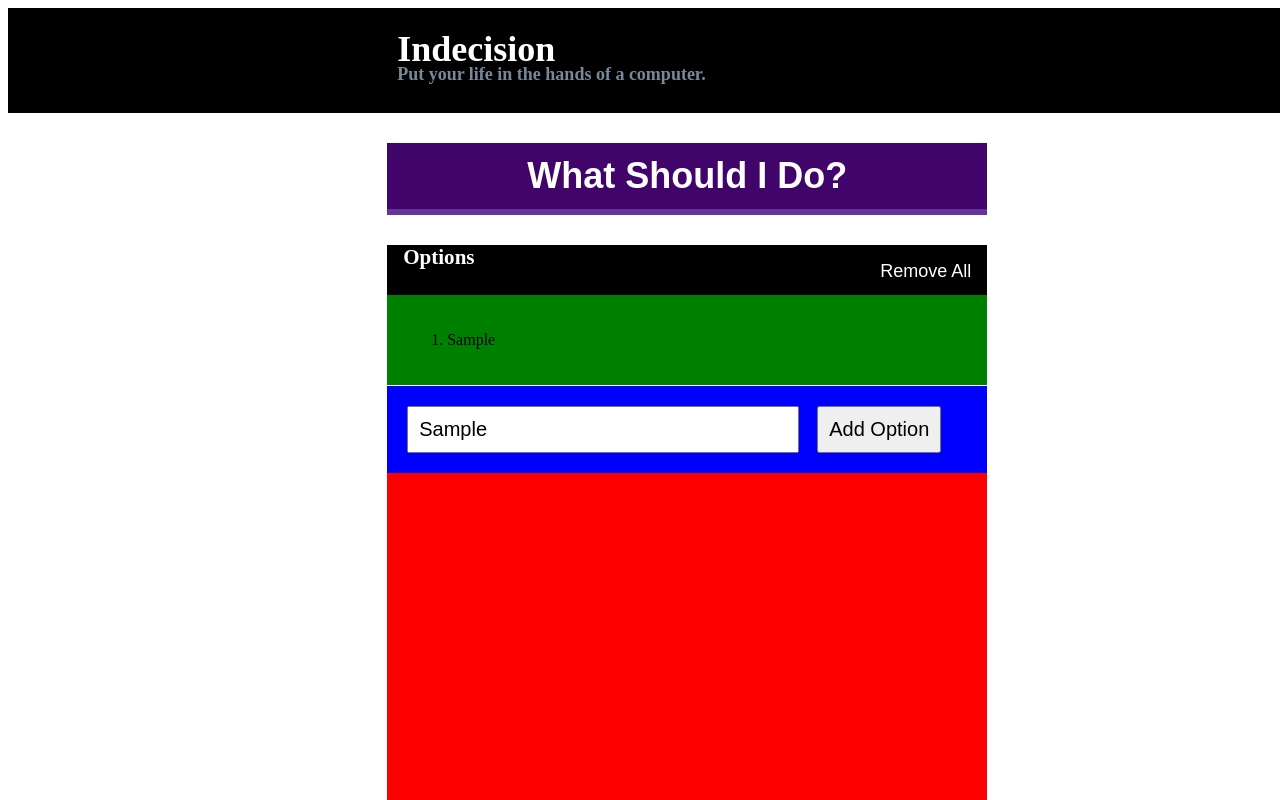
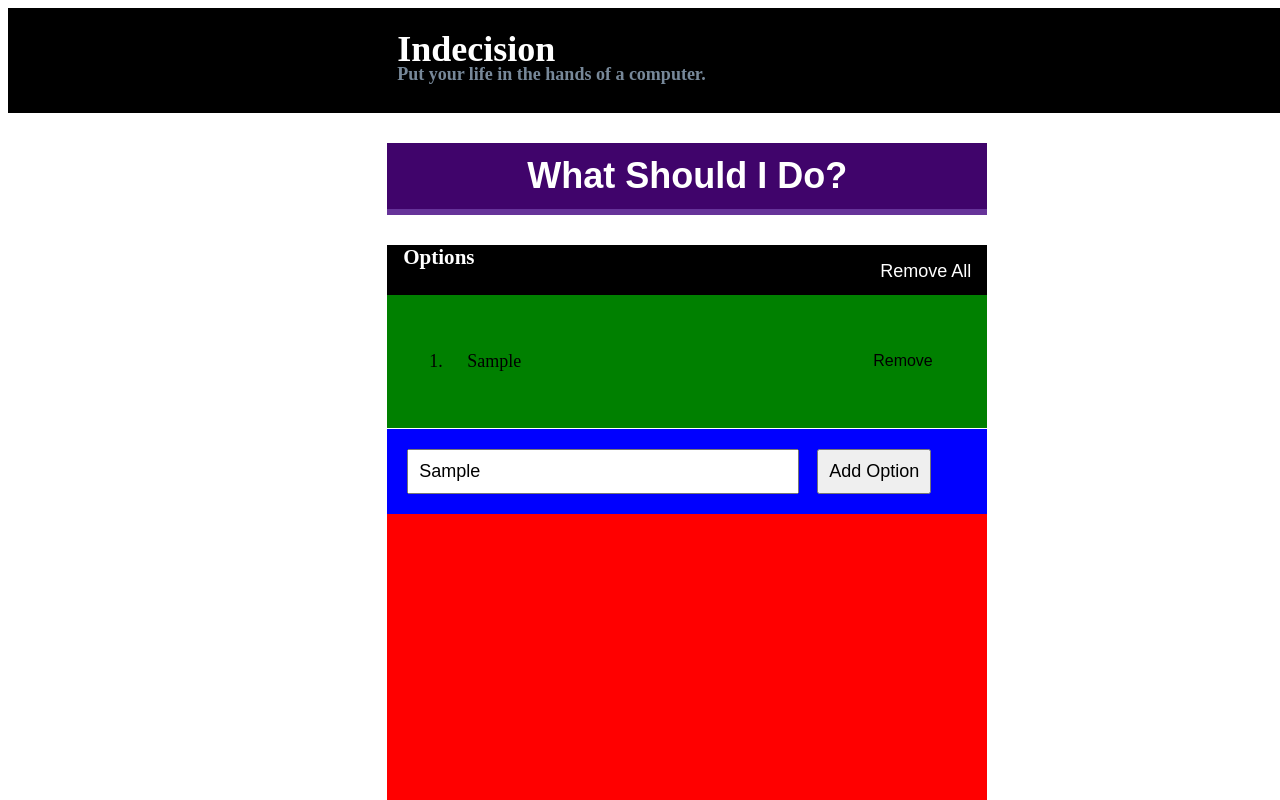
Before and after one commit to Shubham-pal290796/angular-indecision-assignment, an Angular app: page / in a window 1280 px wide. Both pictures are taken after typing "Sample" into the empty fields and a click on the button "Add Option". Shown: the top 800 px of the page. Built offline with nearby package versions, Linux system fonts and the light colour scheme.

Commit message:
3 files modified

```diff
--- a/src/app/indecision/indecision.component.css
+++ b/src/app/indecision/indecision.component.css
@@ -75,6 +75,7 @@
 
 .box-body h3 {
   text-align: center;
+  font-size: 18px;
 }
 
 .remove-all-btn {
@@ -99,12 +100,34 @@
 
 .footer input {
   padding: 10px;
-  font-size: 20px;
+  font-size: 18px;
   width: 70%;
 }
 
 .footer button {
   padding: 10px;
-  font-size: 20px;
+  font-size: 18px;
   margin-left: 18px;
 }
+
+li button {
+  position: absolute;
+  left: 80%;
+  text-align: right;
+  background-color: transparent;
+  border: none;
+  font-size: 16px;
+}
+
+ol li {
+  font-size: 18px;
+  padding: 20px;
+  border-top: 1px solid white;
+}
+ol li:nth-child(1) {
+  border: none;
+}
+
+ol li span {
+  font-size: 18px;
+}
--- a/src/app/indecision/indecision.component.html
+++ b/src/app/indecision/indecision.component.html
@@ -3,7 +3,9 @@
   <h3>Put your life in the hands of a computer.</h3>
 </div>
 
-<button class="btn">What Should I Do?</button>
+<button class="btn" (click) = "showLatest()">What Should I Do?</button>
+
+
 
 <div class="box">
   <div class="box-head">
@@ -17,6 +19,7 @@
     <ol>
       <li *ngFor ="let ind of inputArray">
         <span>{{ind}}</span>
+        <button (click) = "removeInd(ind)">Remove</button>
       </li>
     </ol>
   </div>
@@ -27,3 +30,5 @@
   </div>
 
 </div>
+
+{{latestInput}}
--- a/src/app/indecision/indecision.component.ts
+++ b/src/app/indecision/indecision.component.ts
@@ -10,7 +10,8 @@ export class IndecisionComponent implements OnInit {
   inputArray = [];
   showInitialText : boolean = true;
   inputVal : string = '';
-  input : string = null;
+  input : string  = '';
+  latestInput : string;
 
   constructor() { }
 
@@ -28,7 +29,7 @@ export class IndecisionComponent implements OnInit {
         this.showInitialText = false;
       }
     }
-    this.input = null;
+    this.input = '';
   }
 
   removeAll() {
@@ -36,5 +37,21 @@ export class IndecisionComponent implements OnInit {
     this.showInitialText = true;
   }
 
+  removeInd(ind) {
+    if (ind) {
+      var index = this.inputArray.indexOf(ind);
+      if (index > -1) {
+        this.inputArray.splice(index,1);
+      }
+    }
+    if (this.inputArray.length == 0) {
+      this.showInitialText = true;
+    }
+  }
+
+  showLatest() {
+    var length = this.inputArray.length;
+    this.latestInput = this.inputArray[length - 1];
+  }
 
 }
```
